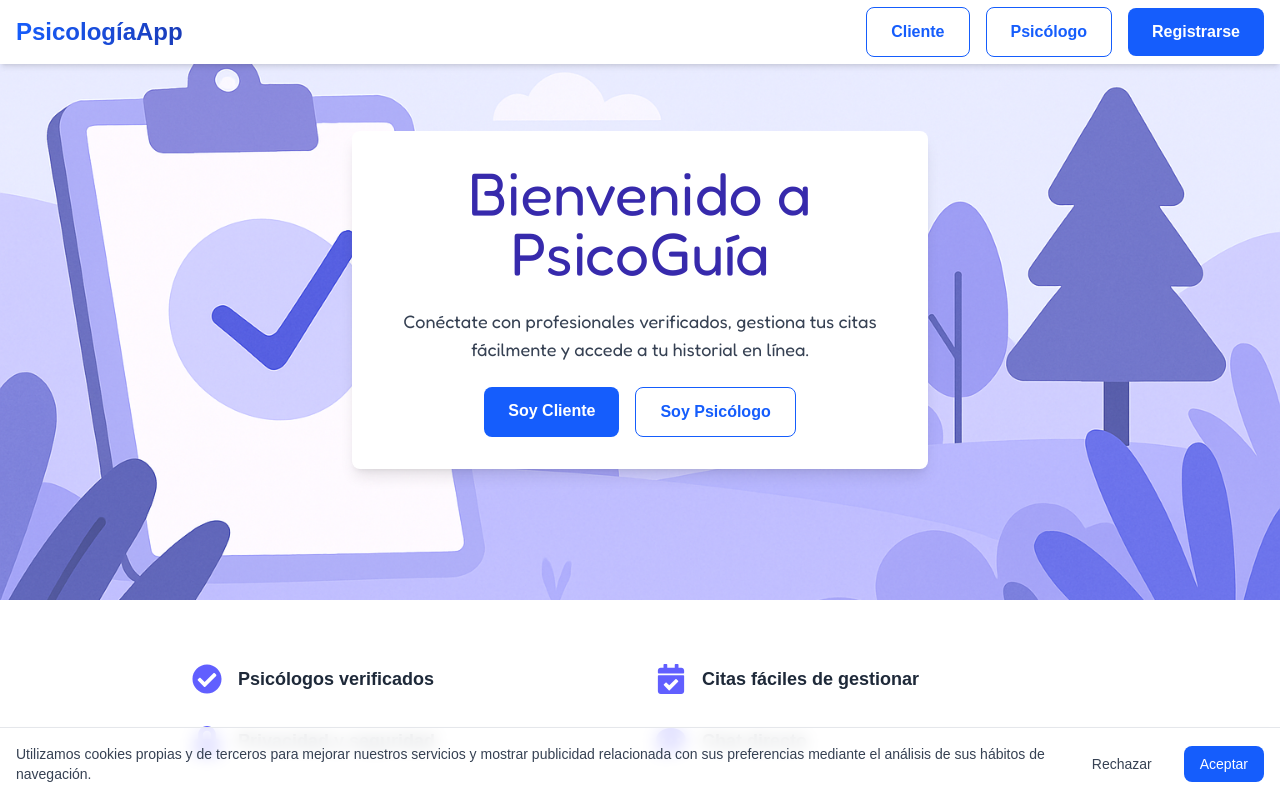
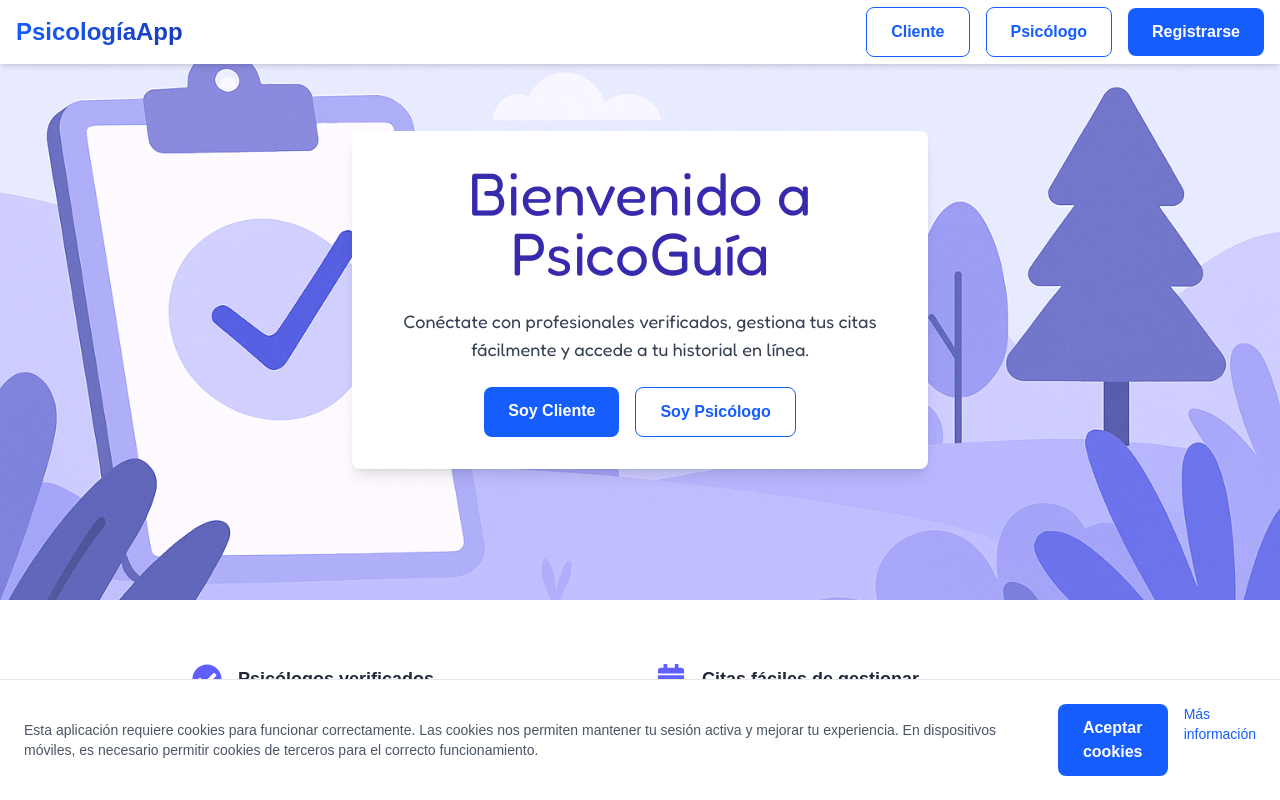
Before and after one commit to ger7pin/psicoguiafrontend, a Next.js app: page / in a window 1280 px wide. Shown: the top 800 px of the page. Built offline with nearby package versions, Linux system fonts and the light colour scheme; no server answers.

Commit message:
Actualización1

```diff
--- a/next.config.js
+++ /dev/null
@@ -1,31 +0,0 @@
-/** @type {import('next').NextConfig} */
-const nextConfig = {
-  // ...existing config...
-
-  async headers() {
-    return [
-      {
-        source: '/:path*',
-        headers: [
-          {
-            key: 'Set-Cookie',
-            value: 'SameSite=None; Secure'
-          },
-          {
-            key: 'Content-Security-Policy',
-            value: `
-              default-src 'self';
-              script-src 'self' 'unsafe-inline' 'unsafe-eval' https://*.google.com https://*.google-analytics.com;
-              style-src 'self' 'unsafe-inline';
-              img-src 'self' data: https://*.google-analytics.com;
-              connect-src 'self' https://*.google-analytics.com;
-              frame-src 'self' https://*.google.com;
-            `.replace(/\s+/g, ' ').trim()
-          }
-        ]
-      }
-    ];
-  }
-};
-
-module.exports = nextConfig;
--- a/src/components/CookieConsent.js
+++ b/src/components/CookieConsent.js
@@ -1,82 +1,46 @@
 'use client';
 
 import { useState, useEffect } from 'react';
+import FIRButton from './FIRButton';
 
 export default function CookieConsent() {
-  const [showConsent, setShowConsent] = useState(false);
+  const [show, setShow] = useState(false);
 
   useEffect(() => {
     // Verificar si ya se aceptaron las cookies
-    const cookiesAccepted = localStorage.getItem('cookiesAccepted');
-    if (!cookiesAccepted) {
-      setShowConsent(true);
+    const consent = localStorage.getItem('cookieConsent');
+    if (!consent) {
+      setShow(true);
     }
   }, []);
 
   const handleAccept = () => {
-    // Guardar la preferencia del usuario
-    localStorage.setItem('cookiesAccepted', 'true');
-    setShowConsent(false);
-
-    // Permitir cookies de terceros
-    document.cookie = "SameSite=None; Secure";
-
-    // Habilitar cookies para servicios específicos
-    enableThirdPartyCookies();
+    localStorage.setItem('cookieConsent', 'true');
+    setShow(false);
   };
 
-  const enableThirdPartyCookies = () => {
-    // Google Analytics
-    if (typeof window !== 'undefined' && window.gtag) {
-      window.gtag('consent', 'update', {
-        'analytics_storage': 'granted',
-        'ad_storage': 'granted'
-      });
-    }
-
-    // Configuración para otros servicios de terceros
-    const thirdPartyDomains = [
-      '.google.com',
-      '.doubleclick.net',
-      '.google-analytics.com'
-    ];
-
-    thirdPartyDomains.forEach(domain => {
-      document.cookie = `cookie_consent=true; path=/; domain=${domain}; SameSite=None; Secure`;
-    });
-  };
-
-  const handleReject = () => {
-    localStorage.setItem('cookiesAccepted', 'false');
-    setShowConsent(false);
-  };
-
-  if (!showConsent) return null;
+  if (!show) return null;
 
   return (
-    <div className="fixed inset-x-0 bottom-0 p-4 bg-white/80 backdrop-blur-sm border-t border-gray-200 shadow-lg z-50">
-      <div className="max-w-7xl mx-auto flex flex-col sm:flex-row items-center justify-between gap-4">
-        <div className="text-sm text-gray-700 flex-grow">
+    <div className="fixed bottom-0 left-0 right-0 bg-white border-t border-gray-200 p-4 md:p-6 z-50 shadow-lg">
+      <div className="max-w-7xl mx-auto flex flex-col md:flex-row items-center justify-between gap-4">
+        <div className="text-sm text-gray-600">
           <p>
-            Utilizamos cookies propias y de terceros para mejorar nuestros servicios
-            y mostrar publicidad relacionada con sus preferencias mediante el análisis
-            de sus hábitos de navegación.
+            Esta aplicación requiere cookies para funcionar correctamente. Las cookies nos permiten
+            mantener tu sesión activa y mejorar tu experiencia. En dispositivos móviles, es necesario
+            permitir cookies de terceros para el correcto funcionamiento.
           </p>
         </div>
         <div className="flex gap-4">
-          <button
-            onClick={handleReject}
-            className="px-4 py-2 text-sm font-medium text-gray-700 hover:text-gray-900"
+          <FIRButton onClick={handleAccept} variant="primary">
+            Aceptar cookies
+          </FIRButton>
+          <a
+            href="/politica-cookies"
+            className="text-sm text-blue-600 hover:underline"
           >
-            Rechazar
-          </button>
-          <button
-            onClick={handleAccept}
-            className="px-4 py-2 bg-blue-600 text-white text-sm font-medium rounded-lg
-                     hover:bg-blue-700 focus:outline-none focus:ring-2 focus:ring-blue-500"
-          >
-            Aceptar
-          </button>
+            Más información
+          </a>
         </div>
       </div>
     </div>
```
